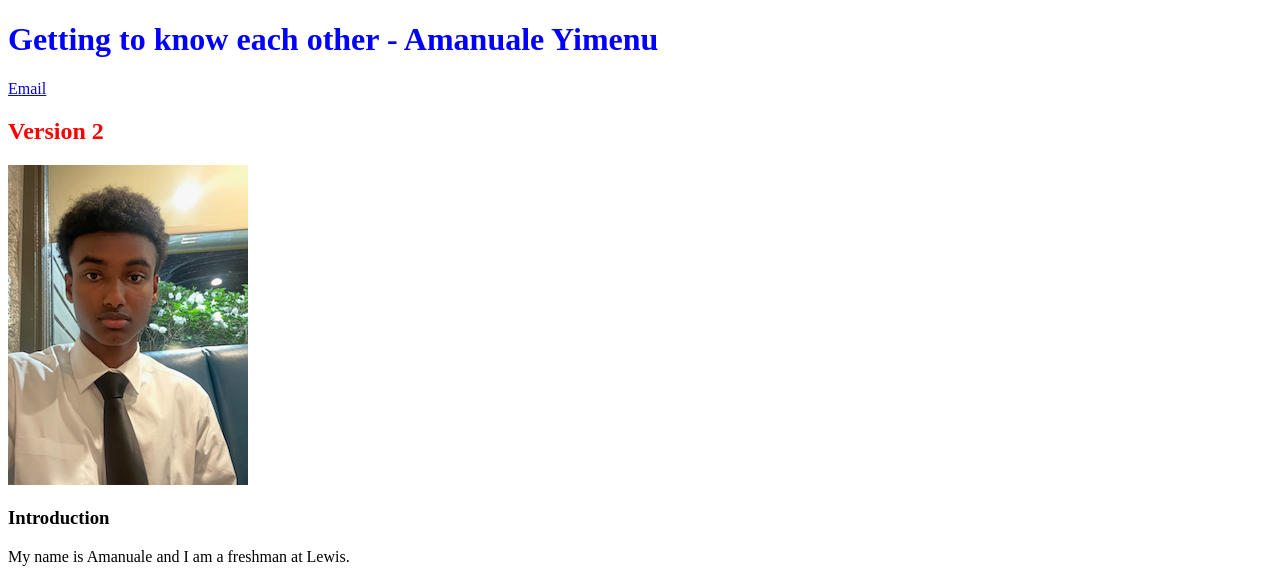
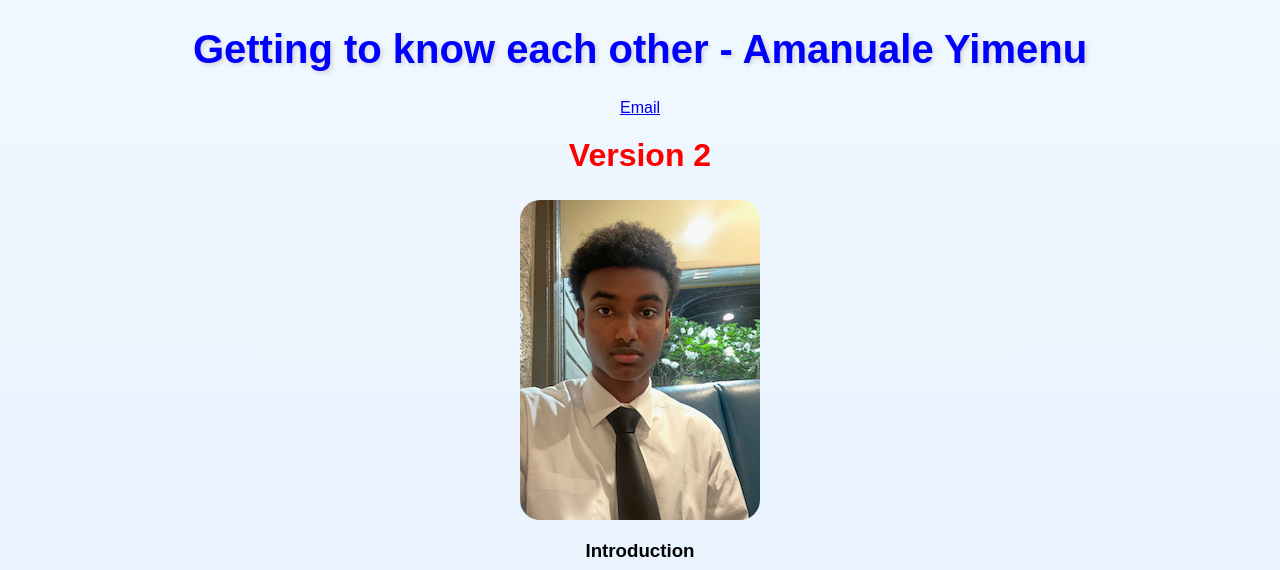
Before and after one commit to Ammanuel17/gtkee, a plain HTML site: page me.html in a window 1280 px wide. Shown: the top 570 px of the page. Drawn offline with Linux system fonts and the light colour scheme.

Commit message:
update file

```diff
--- a/me.css
+++ b/me.css
@@ -1,2 +1,43 @@
-h1 { color:blue; }
-h2 { color:red; }
+h1 {
+  color: blue;
+  text-align: center;
+  font-size: 2.5em;
+  text-shadow: 2px 2px 4px lightgray;
+}
+
+h2 {
+  color: red;
+  font-size: 2em;
+  margin-top: 20px;
+}
+
+h1:hover, h2:hover {
+  color: red;
+  transform: scale(1.05);
+  transition: all 0.3s ease;
+}
+
+body {
+  text-align: center;
+}
+
+table {
+  margin-left: auto;
+  margin-right: auto;
+}
+
+body {
+  background: linear-gradient(to bottom, #f0f8ff, #dbeafe);
+  font-family: Arial, sans-serif;
+}
+img {
+  border-radius: 20px;
+  display: block;
+  margin: 20px auto;
+}
+
+img:hover {
+  color: orange;
+  transform: scale(1.05);
+  transition: all 0.3s ease;
+}
```
Also changed, not shown: me-300-by-300 copy.png (deleted), me-80-by-800.png (added), 2 other files.
